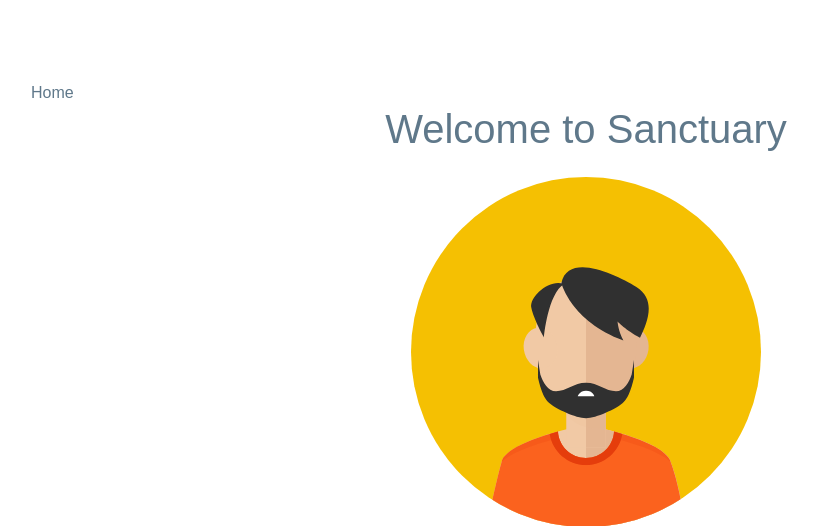
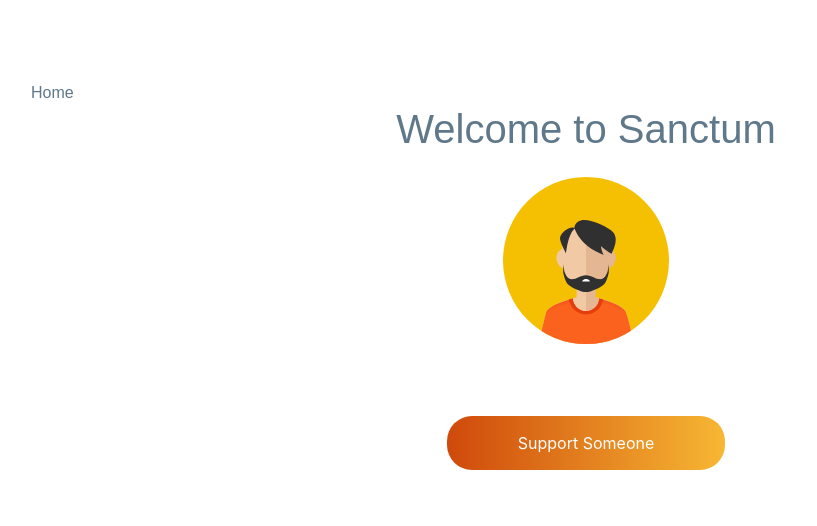
Before and after one commit to palang-a/carebears-sanctuary, a Flask app: page /main in a window 1280 px wide. Shown: the top 526 px of the page, without its empty margins (54-871 px from the left). Run offline with Flask 2, Linux system fonts and the light colour scheme; some libraries are stand-ins or nearby versions.

Commit message:
rescale avatar

```diff
--- a/templates/main.html
+++ b/templates/main.html
@@ -1,8 +1,8 @@
 {% extends "layout.html" %}
 {% block content %}
     <div>
-        <h1 class="mb-4">Welcome to Sanctuary</h1>
-        <img src="static\images\avatar-svgrepo-com.svg" alt="profile_avatar" class="center" height="350" width="350">
+        <h1 class="mb-4">Welcome to Sanctum</h1>
+        <img src="static\images\avatar-svgrepo-com.svg" alt="profile_avatar" class="center" height="15%" width="15%">
         </br>
         <div class="main">
             <button type="button" class="btn btn-primary" onclick="onClickSupport()">Support Someone</button>
```
